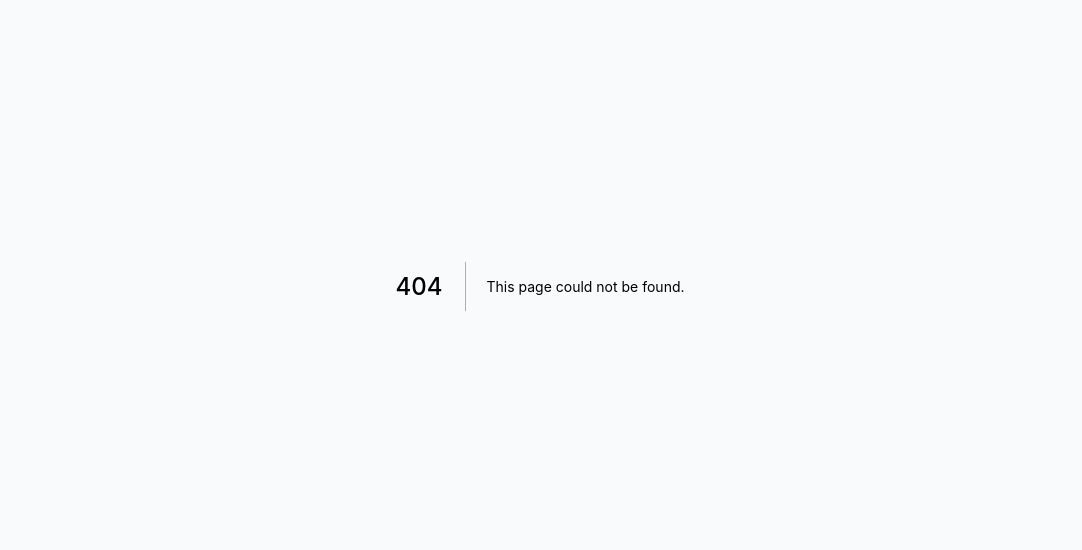
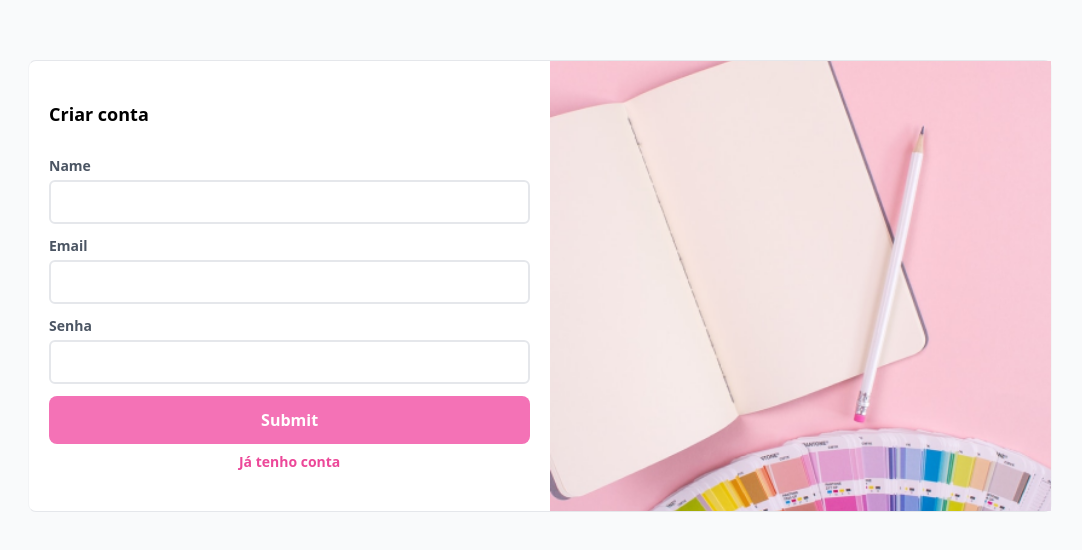
Before and after one commit to joaodacolsoares/dev3-event, a Next.js app: page /register in a window 1280 px wide. Before the commit this address had no page. Shown: the part 114-664 px from the top of the page, without its empty margins (100-1182 px from the left). Built offline with nearby package versions, Linux system fonts and the light colour scheme; no server answers.

Commit message:
feat: add register feature

```diff
--- a/pages/signup.jsx
+++ b/pages/register.jsx
@@ -4,6 +4,9 @@ import Image from 'next/image';
 import Form from '../components/Form';
 import Template from '../components/Template';
 import Link from 'next/link';
+import { useRouter } from 'next/router';
+import useUser from '../hooks/useUser';
+import { useEffect } from 'react';
 
 function Card({ children, title, padding = true }) {
   return (
@@ -15,6 +18,33 @@ function Card({ children, title, padding = true }) {
 }
 
 export default function SignUp() {
+  const { user } = useUser();
+  const router = useRouter();
+
+  useEffect(() => {
+    if (user) {
+      router.push('/app');
+    }
+  }, [user, router]);
+
+  const onSubmit = async data => {
+    const session = await fetch('/api/register', {
+      method: 'POST',
+      body: JSON.stringify(data),
+    });
+
+    console.log(session);
+
+    if (!session.ok) {
+      const data = await session.json();
+      console.log(data);
+      alert('Erro ao criar conta');
+      return;
+    }
+
+    return router.push('/app');
+  };
+
   return (
     <div className="w-full h-screen flex items-center justify-center overflow-hidden">
       <div className="flex flex-col max-w-5xl w-full">
@@ -22,11 +52,10 @@ export default function SignUp() {
           <div className="flex items-stretch justify-between flex-col-reverse md:flex-row md:h-auto h-screen">
             <div className="space-y-3 p-5 w-full md:flex md:justify-center md:flex-col">
               <div className="text-lg font-semibold mb-4">Criar conta</div>
-              <Form onSubmit={data => alert(data)}>
-                <Form.Input name="email" label="Email" />
-                <Form.Input name="confirmEmail" label="Confirmar email" />
-                <Form.Input name="password" label="Senha" />
-                <Form.Input name="confirmPassword" label="Confirmar senha" />
+              <Form onSubmit={onSubmit}>
+                <Form.Text name="name" label="Name" />
+                <Form.Email name="email" label="Email" />
+                <Form.Password name="password" label="Senha" />
                 <Form.Submit />
                 <Link href="/login">
                   <a className="text-sm text-pink-500 font-semibold text-center !mt-2">Já tenho conta</a>
```
